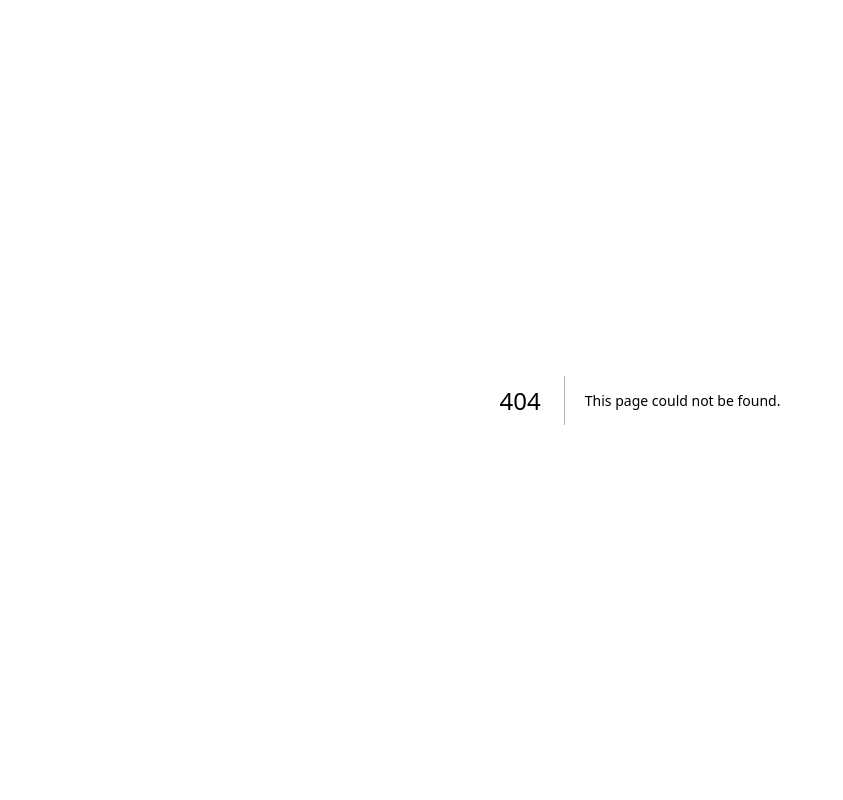
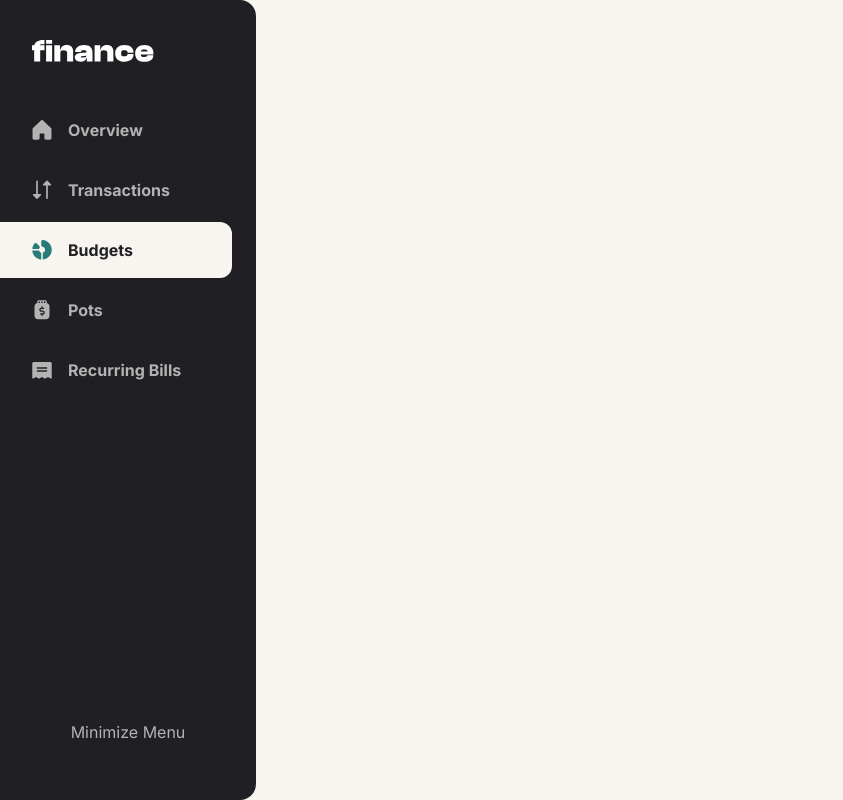
Before and after one commit to Ibarra11/personal-finance, a Next.js app: page /dashboard/budgets in a window 1280 px wide. Before the commit this address had no page. Shown: the whole page, without its empty margins (0-843 px from the left). Built offline with nearby package versions, Linux system fonts and the light colour scheme.

Commit message:
add active navlink

```diff
--- /dev/null
+++ b/app/dashboard/budgets/page.tsx
@@ -0,0 +1,3 @@
+export default function Page() {
+  return <div></div>;
+}
--- /dev/null
+++ b/app/dashboard/pots/page.tsx
@@ -0,0 +1,3 @@
+export default function Page() {
+  return <div></div>;
+}
--- /dev/null
+++ b/app/dashboard/recurring-bills/page.tsx
@@ -0,0 +1,3 @@
+export default function Page() {
+  return <div></div>;
+}
--- /dev/null
+++ b/app/dashboard/transactions/page.tsx
@@ -0,0 +1,3 @@
+export default function Page() {
+  return <div></div>;
+}
--- a/components/DesktopNav.tsx
+++ b/components/DesktopNav.tsx
@@ -5,12 +5,13 @@ import IconNavTransactions from "../public/icons/icon-nav-transactions.svg";
 import IconNavBudgets from "../public/icons/icon-nav-budgets.svg";
 import IconNavPots from "../public/icons/icon-nav-pots.svg";
 import IconNavRecurringBills from "../public/icons/icon-nav-recurring-bills.svg";
+import NavLink from "./NavLink";
 
 export default function DesktopNav() {
   return (
     <div className="flex h-full flex-col rounded-br-2xl rounded-tr-2xl bg-gray-900 pb-14 text-gray-300">
       <div className="px-8 py-10">
-        <Link href="/">
+        <Link href="/dashboard">
           <Logo className="text-white" />
           <span className="sr-only">Home</span>
         </Link>
@@ -18,49 +19,44 @@ export default function DesktopNav() {
       <nav className="flex-1 pr-6">
         <ul className="space-y-1">
           <li>
-            <Link
-              className="flex items-center gap-4 px-8 py-4 text-base"
-              href=""
+            <NavLink
+              icon={<IconNavOverview className="size-5" />}
+              href="/dashboard"
             >
-              <IconNavOverview className="flex size-5 items-center justify-center" />
               Overview
-            </Link>
+            </NavLink>
           </li>
           <li>
-            <Link
-              className="flex items-center gap-4 px-8 py-4 text-base"
-              href=""
+            <NavLink
+              icon={<IconNavTransactions className="size-5" />}
+              href="/dashboard/transactions"
             >
-              <IconNavTransactions className="size-5" />
               Transactions
-            </Link>
+            </NavLink>
           </li>
           <li>
-            <Link
-              className="flex items-center gap-4 px-8 py-4 text-base"
-              href=""
+            <NavLink
+              href="/dashboard/budgets"
+              icon={<IconNavBudgets className="size-5" />}
             >
-              <IconNavBudgets className="size-5" />
               Budgets
-            </Link>
+            </NavLink>
           </li>
           <li>
-            <Link
-              className="flex items-center gap-4 px-8 py-4 text-base"
-              href=""
+            <NavLink
+              href="/dashboard/pots"
+              icon={<IconNavPots className="size-5" />}
             >
-              <IconNavPots className="size-5" />
               Pots
-            </Link>
+            </NavLink>
           </li>
           <li>
-            <Link
-              className="flex items-center gap-4 px-8 py-4 text-base"
-              href=""
+            <NavLink
+              href="/dashboard/recurring-bills"
+              icon={<IconNavRecurringBills className="size-5" />}
             >
-              <IconNavRecurringBills className="size-5" />
               Recurring Bills
-            </Link>
+            </NavLink>
           </li>
         </ul>
       </nav>
--- /dev/null
+++ b/components/NavLink.tsx
@@ -0,0 +1,30 @@
+"use client";
+import Link from "next/link";
+import { usePathname } from "next/navigation";
+import { FC, ReactNode, SVGProps } from "react";
+
+interface Props {
+  href: string;
+  icon: ReactNode;
+}
+
+export default function NavLink({
+  children,
+  href,
+  icon,
+}: React.PropsWithChildren<Props>) {
+  const pathname = usePathname();
+  const active = pathname === href;
+  console.log(active);
+
+  return (
+    <Link
+      className={`flex items-center gap-4 rounded-br-xl rounded-tr-xl px-8 py-4 text-base font-bold ${active ? "bg-background text-gray-900" : ""}`}
+      href={href}
+    >
+      <span className={active ? "text-green" : ""}>{icon}</span>
+
+      {children}
+    </Link>
+  );
+}
--- a/tailwind.config.ts
+++ b/tailwind.config.ts
@@ -23,6 +23,7 @@ const config = {
           300: "hsl(0 0% 70%)",
           900: "hsl(252 7% 13%)",
         },
+        green: "hsl(177 52% 32%)",
         border: "hsl(var(--border))",
         input: "hsl(var(--input))",
         ring: "hsl(var(--ring))",
```
